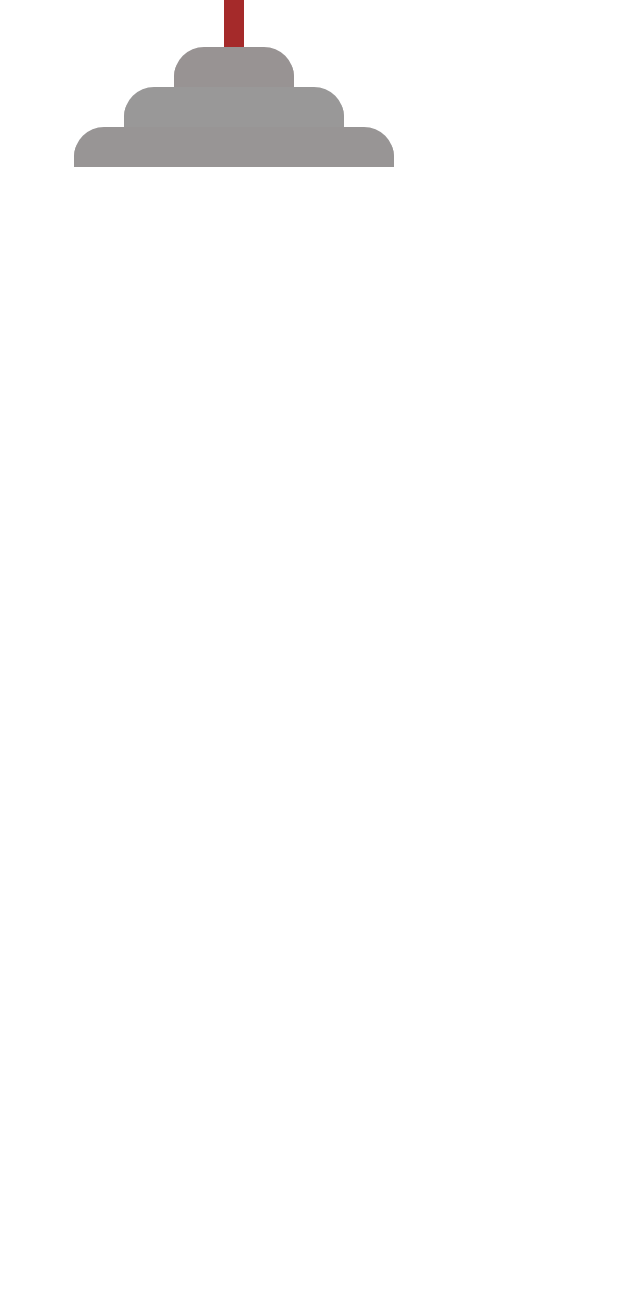
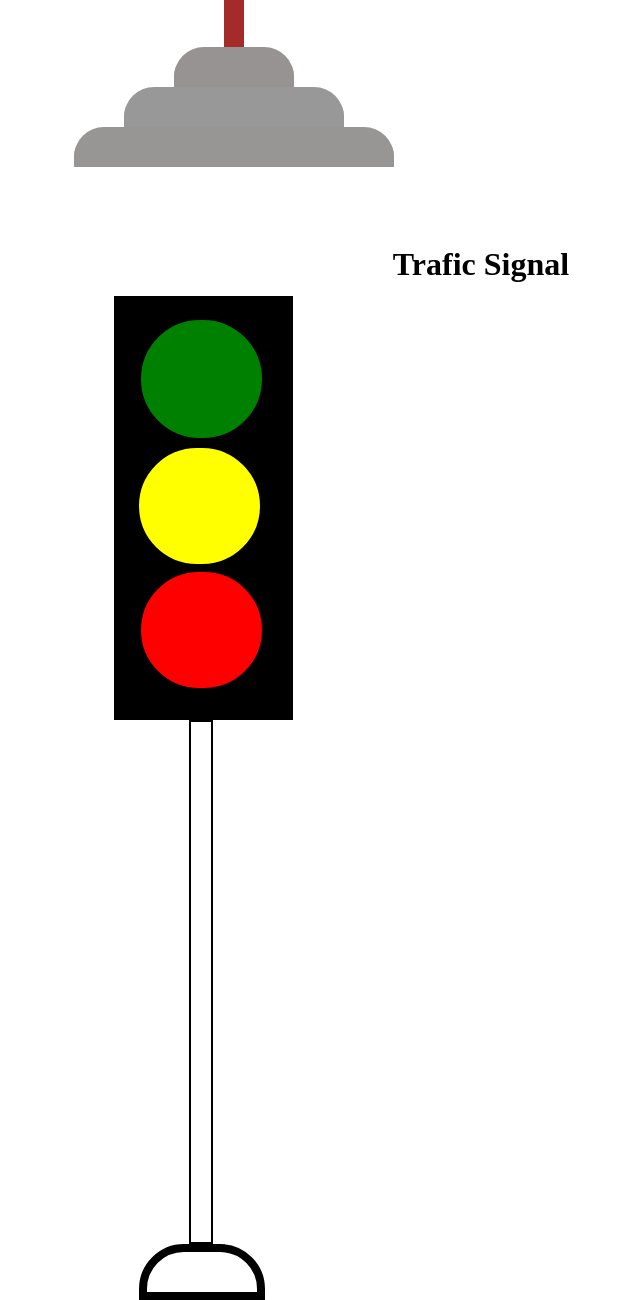
Before and after one commit to Karthik6300/CSS-files-day, a plain HTML site: page index.html in a window 1280 px wide. Shown: the part 1755-3055 px from the top of the page, without its empty margins (284-924 px from the left). Before the commit the page ends 1922 px from the top, so only its background shows below. Drawn offline with Linux system fonts and the light colour scheme.

Commit message:
add this file

```diff
--- a/index.html
+++ b/index.html
@@ -176,7 +176,87 @@
         border-bottom-left-radius: 60px;
         border-bottom-right-radius: 60px;
       }
+      .t0{
+        margin-top: 850px;
+        margin-left: 250px;
+      }
+      .t1{
+        border: 8px solid black;
+        width: 20px;
+        padding: 60px;
+        height: 270px;
+        margin-left: 400px;
+        border-top-left-radius: 90px;
+        border-top-right-radius: 90px;
+        border-bottom-left-radius: 90px;
+        border-bottom-right-radius: 90px;
+      }
+      .t2{
+        border: 7px solid black;
+        width: 45px;
+        padding: 60px;
+        height: 290px;
+        margin-left: 390px;
+        margin-top: -414px;
+        background-color: black;
+      }
+      .t3{
+        border: 2px solid black;
+        width: 0px;
+        margin-left: 465px;
+        height: 500px;
+        padding: 10px;
+      }
+      .t4{
+        border: 8px solid black;
+        width: 90px;
+        margin-left: 415px;
+        border-top-left-radius: 45px;
+        border-top-right-radius: 45px;
+        padding: 10px;
+        height: 20px;
+      }
+      .t5{
+        border: 5px solid green;
+        background-color: green;
+        width: 5px;
+        margin-left: 400px;
+        border-top-left-radius: 180px;
+        border-top-right-radius: 180px;
+        border-bottom-left-radius: 180px;
+        border-bottom-right-radius: 180px;
+        padding: 53px;
+        height: 2px;
+        margin-top: -980px;
+        margin-left: 417px;
+      }
+      .t6{
+        border: 5px solid yellow;
+        background-color: yellow;
+        width: 5px;
+        margin-top: 10px;
+        padding: 53px;
+        margin-left: 415px;
+        border-top-left-radius: 180px;
+        border-top-right-radius: 180px;
+        border-bottom-left-radius: 180px;
+        border-bottom-right-radius: 180px;
+      }
+      .t7{
+        border: 5px solid red;
+        background-color: red;
+        width: 5px;
+        margin-left: 417px;
+        padding: 53px;
+        border-top-left-radius: 180px;
+        border-top-right-radius: 180px;
+        border-bottom-left-radius: 180px;
+        border-bottom-right-radius: 180px;
+        margin-top: 8px;
 
+
+
+      }
 
     </style>
   </head>
@@ -202,5 +282,13 @@
     <div class="n8"></div>
     <div class="n9"></div>
     <div class="n0"></div>
+    <center><h1 class="t0">Trafic Signal</h1></center>
+    <div class="t1"></div>
+    <div class="t2"></div>
+    <div class="t3"></div>
+    <div class="t4"></div>
+    <div class="t5"></div>
+    <div class="t6"></div>
+    <div class="t7"></div>
   </body>
 </html>
```
Also changed, not shown: CSS-comdinators.html (added, +29 -0 lines).
